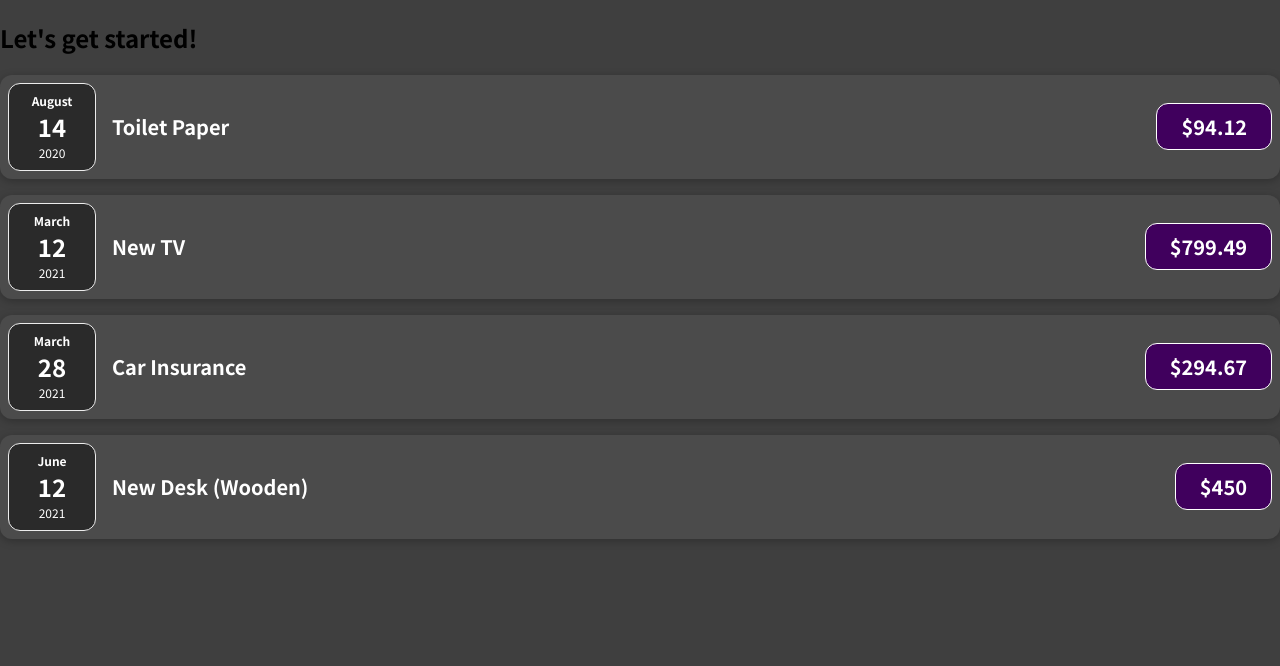
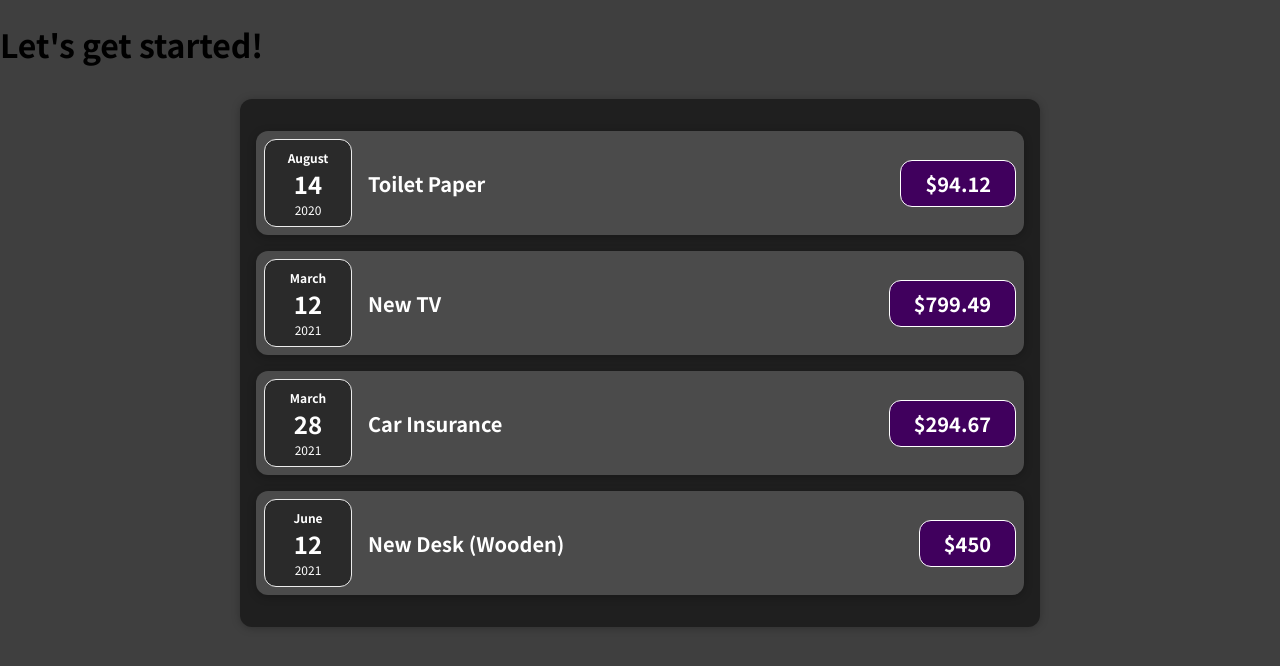
Before and after one commit to AyjayJr/expenses_tracker, a JavaScript app: page / in a window 1280 px wide. Shown: the top 666 px of the page. Built offline with nearby package versions, Linux system fonts and the light colour scheme.

Commit message:
Created Expenses component

```diff
--- a/src/App.js
+++ b/src/App.js
@@ -1,7 +1,6 @@
-import ExpenseItem from "./components/ExpenseItem";
+import Expenses from "./components/Expenses";
 
 function App() {
-
   const expenses = [
       {
         id: 'e1',
@@ -31,27 +30,8 @@
 
   return (
     <div>
-      <h2>Let's get started!</h2>
-      <ExpenseItem
-        title={expenses[0].title}
-        amount={expenses[0].amount}
-        date={expenses[0].date}
-      />
-      <ExpenseItem
-        title={expenses[1].title}
-        amount={expenses[1].amount}
-        date={expenses[1].date}
-      />
-      <ExpenseItem
-        title={expenses[2].title}
-        amount={expenses[2].amount}
-        date={expenses[2].date}
-      />
-      <ExpenseItem
-        title={expenses[3].title}
-        amount={expenses[3].amount}
-        date={expenses[3].date}
-      />
+      <h1>Let's get started!</h1>
+      <Expenses expenses={expenses}/>
     </div>
   );
 }
--- /dev/null
+++ b/src/components/Expenses.css
@@ -0,0 +1,9 @@
+.expenses {
+  padding: 1rem;
+  background-color: rgb(31, 31, 31);
+  margin: 2rem auto;
+  width: 50rem;
+  max-width: 95%;
+  border-radius: 12px;
+  box-shadow: 0 1px 8px rgba(0, 0, 0, 0.25);
+}
--- /dev/null
+++ b/src/components/Expenses.js
@@ -0,0 +1,31 @@
+import ExpenseItem from "./ExpenseItem";
+import './Expenses.css'
+
+function Expenses(props) {
+	return(
+		<div className='expenses'>
+      <ExpenseItem
+        title={props.expenses[0].title}
+        amount={props.expenses[0].amount}
+        date={props.expenses[0].date}
+      />
+      <ExpenseItem
+        title={props.expenses[1].title}
+        amount={props.expenses[1].amount}
+        date={props.expenses[1].date}
+      />
+      <ExpenseItem
+        title={props.expenses[2].title}
+        amount={props.expenses[2].amount}
+        date={props.expenses[2].date}
+      />
+      <ExpenseItem
+        title={props.expenses[3].title}
+        amount={props.expenses[3].amount}
+        date={props.expenses[3].date}
+      />
+    </div>
+	)
+}
+
+export default Expenses;
```
Lines whose indentation alone changed are shown as unchanged.
